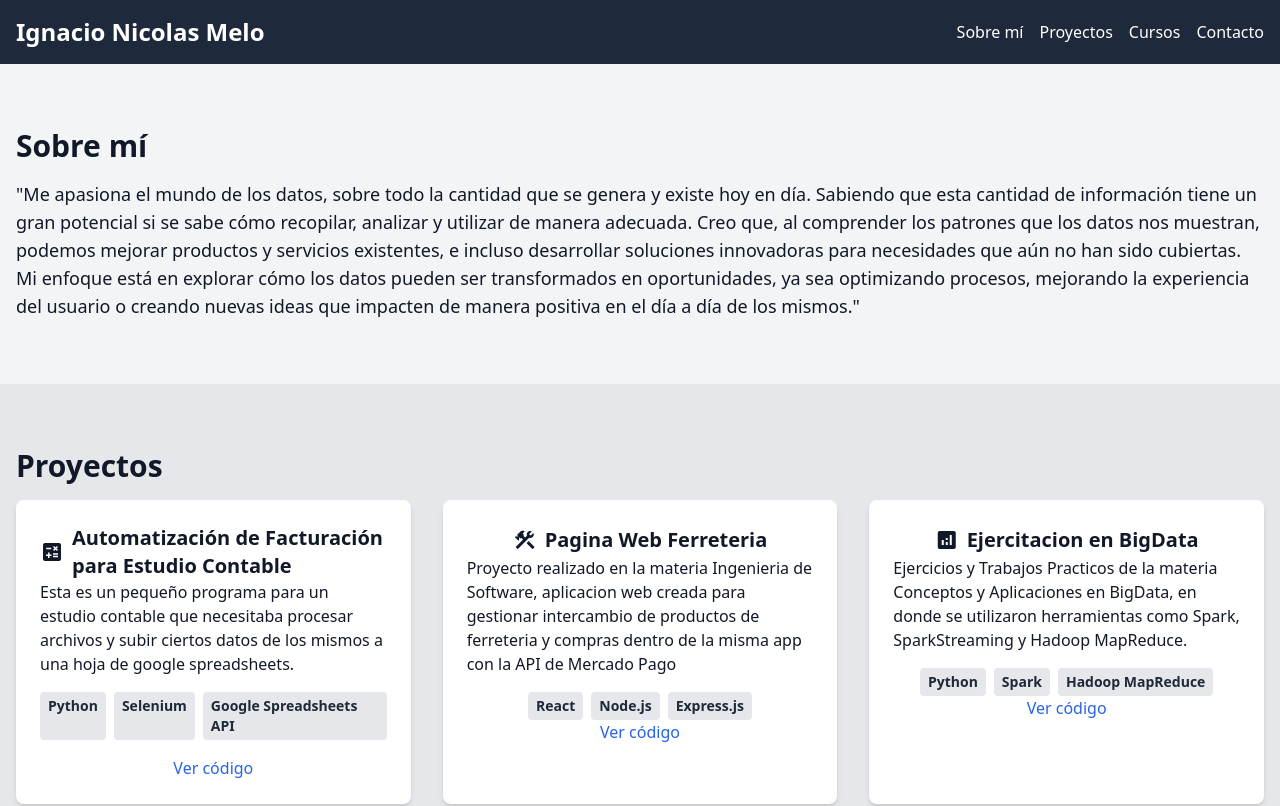
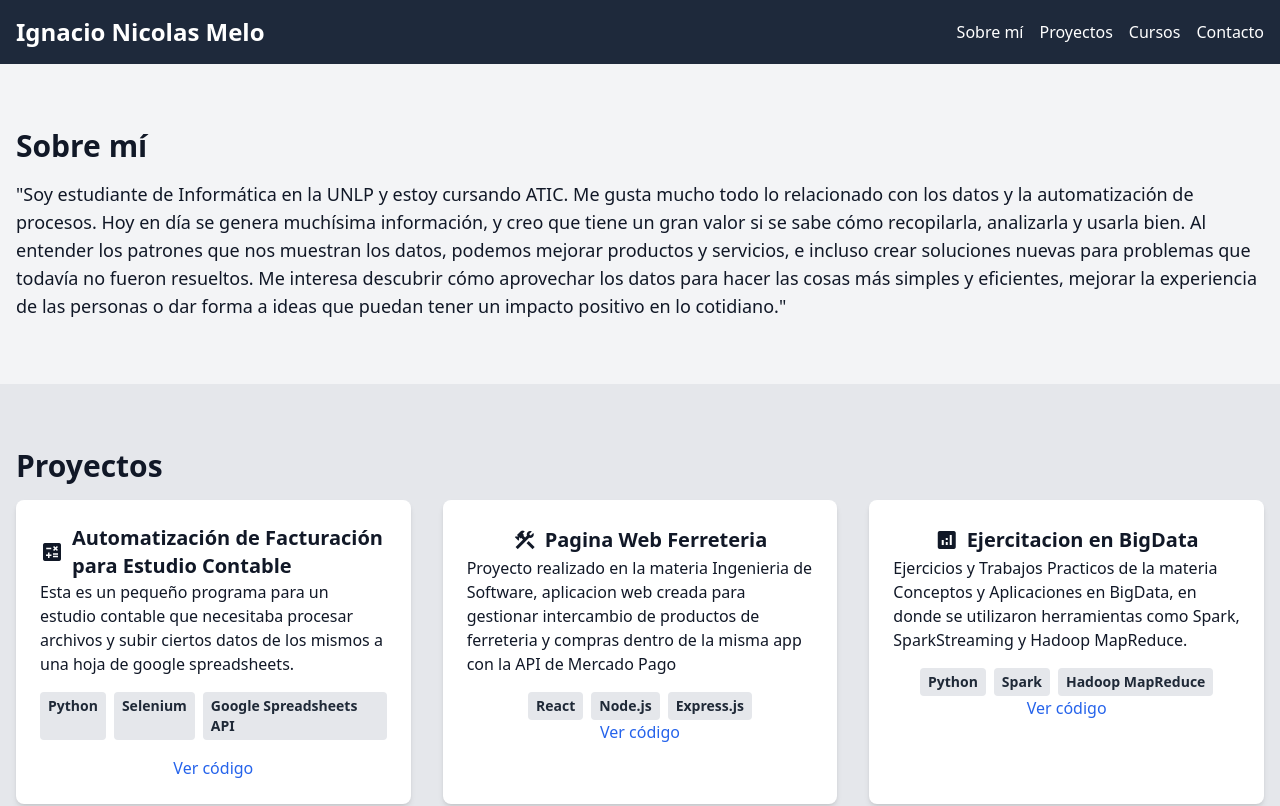
Before and after one commit to nadienuncanada/portfolioWeb, a React (Create React App) app in the folder front-end/: page / in a window 1280 px wide. Shown: the top 806 px of the page. Built offline with nearby package versions, Linux system fonts and the light colour scheme.

Commit message:
Update HomePage.js

```diff
--- a/front-end/src/pages/HomePage.js
+++ b/front-end/src/pages/HomePage.js
@@ -49,17 +49,11 @@ function HomePage() {
 					className='container mx-auto py-16 px-4'>
 					<h2 className='text-3xl font-semibold mb-4'>Sobre mí</h2>
 					<p className='text-lg'>
-						"Me apasiona el mundo de los datos, sobre todo la cantidad que se
-						genera y existe hoy en día. Sabiendo que esta cantidad de
-						información tiene un gran potencial si se sabe cómo recopilar,
-						analizar y utilizar de manera adecuada. Creo que, al comprender los
-						patrones que los datos nos muestran, podemos mejorar productos y
-						servicios existentes, e incluso desarrollar soluciones innovadoras
-						para necesidades que aún no han sido cubiertas. Mi enfoque está en
-						explorar cómo los datos pueden ser transformados en oportunidades,
-						ya sea optimizando procesos, mejorando la experiencia del usuario o
-						creando nuevas ideas que impacten de manera positiva en el día a día
-						de los mismos."
+						"Soy estudiante de Informática en la UNLP y estoy cursando ATIC.
+						Me gusta mucho todo lo relacionado con los datos y la automatización de procesos.
+						Hoy en día se genera muchísima información, y creo que tiene un gran valor si se sabe cómo recopilarla, analizarla y usarla bien.
+						Al entender los patrones que nos muestran los datos, podemos mejorar productos y servicios, e incluso crear soluciones nuevas para problemas que todavía no fueron resueltos.
+						Me interesa descubrir cómo aprovechar los datos para hacer las cosas más simples y eficientes, mejorar la experiencia de las personas o dar forma a ideas que puedan tener un impacto positivo en lo cotidiano."
 					</p>
 				</section>
 
```
